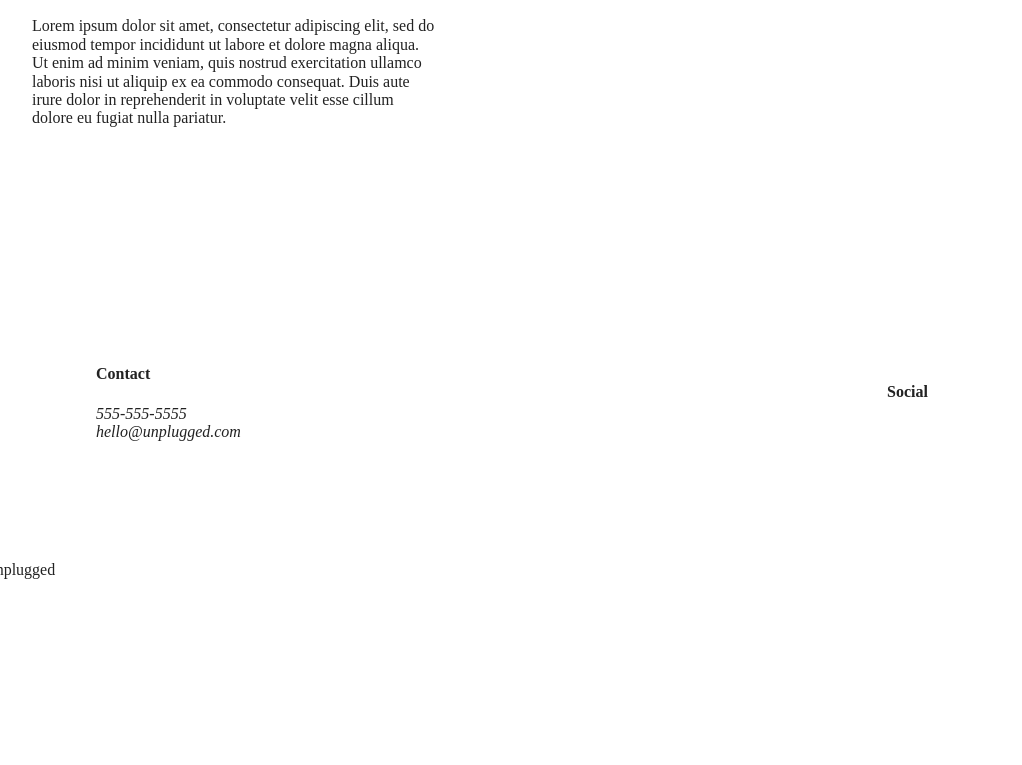
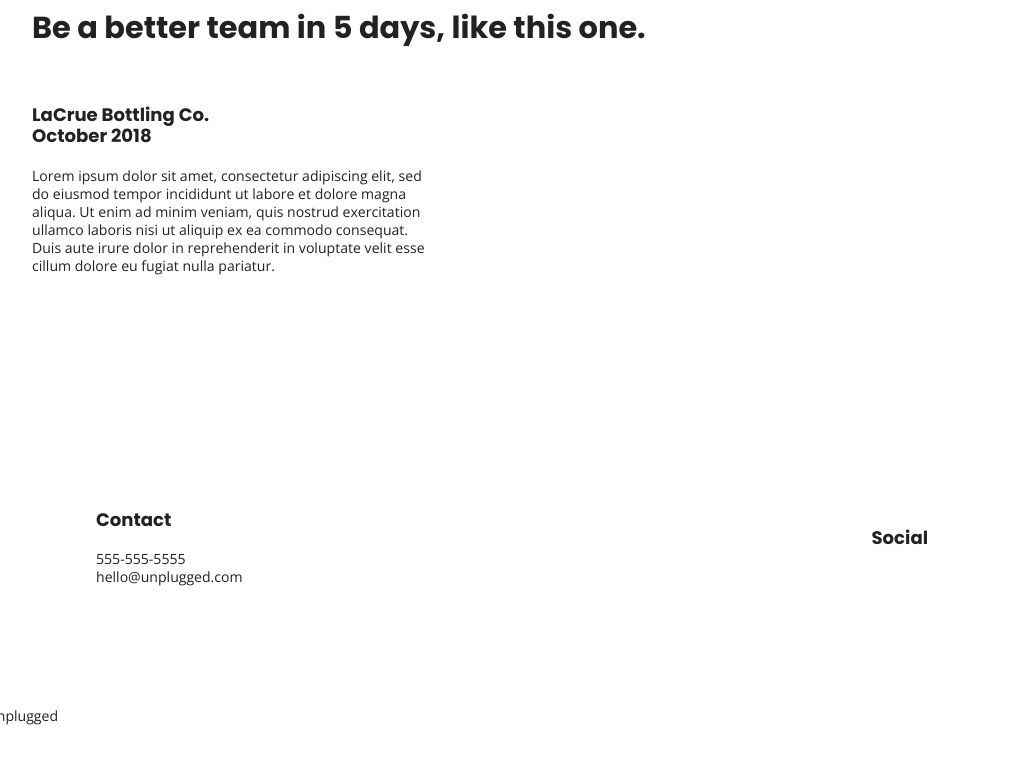
Before and after one commit to RingyDingy/tech-retreat, a website built with Parcel: page index.html in a window 1280 px wide. Shown: the part 1454-2219 px from the top of the page, without its empty margins (128-1150 px from the left). Before the commit the page ends 2072 px from the top, so only its background shows below. Built offline with nearby package versions, Linux system fonts and the light colour scheme.

Commit message:
Added text styles

```diff
--- a/css/main.css
+++ b/css/main.css
@@ -86,11 +86,58 @@ textarea {
 /* ==========================================================================
    Author's custom styles
    ========================================================================== */
+/***General***/
 
-   .content-wrapper {
-    width: 90%;
-    margin: 50px 0;
+
+   html {
+    font-size: 16px;
   }
+
+ body {
+    font-family: 'Open Sans', sans-serif;
+    font-size: 1em;
+    text-align: left;
+}
+
+  ul,
+  ol {
+    list-style-type: none;
+  }
+
+  a {
+     color: #e2e3ed;
+     text-decoration: none;
+
+  }
+
+  h2 {
+    font-family: 'Poppins', sans-serif;
+    font-size: 1.9em;
+  }
+
+  h3,
+  h4 {
+    font-family: 'Poppins', sans-serif;
+    font-size: 1.13em;
+    margin: 20px 0;
+  }
+
+  p {
+    font-size: .88em;
+    line-height: 1.285;
+    }
+
+
+  address {
+    font-style: normal;
+  }
+
+  .content-wrapper {
+   width: 90%;
+   margin: 50px 0;
+  }
+
+
 
   /* -------------------- Base Header - Footer Styles -------------------- */
 
--- a/index.html
+++ b/index.html
@@ -19,6 +19,10 @@
   <link rel="stylesheet" href="css/normalize.css">
   <link rel="stylesheet" href="css/main.css">
 
+<!--Google Fonts-->
+
+  <link href="https://fonts.googleapis.com/css?family=Open+Sans:400,700|Poppins:500,700" rel="stylesheet">
+
   <meta name="theme-color" content="#fafafa">
 </head>
 
@@ -31,7 +35,7 @@
   <header>
     <div class="content-wrapper">
       <a href="#">
-        <img src="" alt="unplugged logo">
+        <img src="img/unpluggedlogo.png" alt="unplugged logo">
       </a>
       <div class="header-divider"></div>
       <nav>
```
